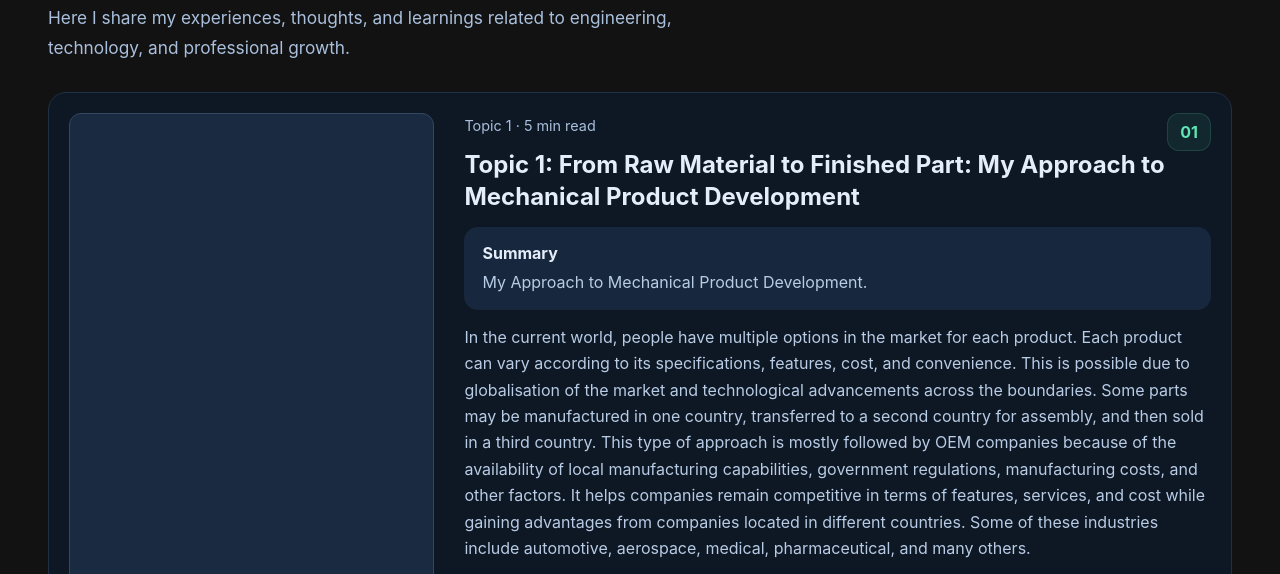
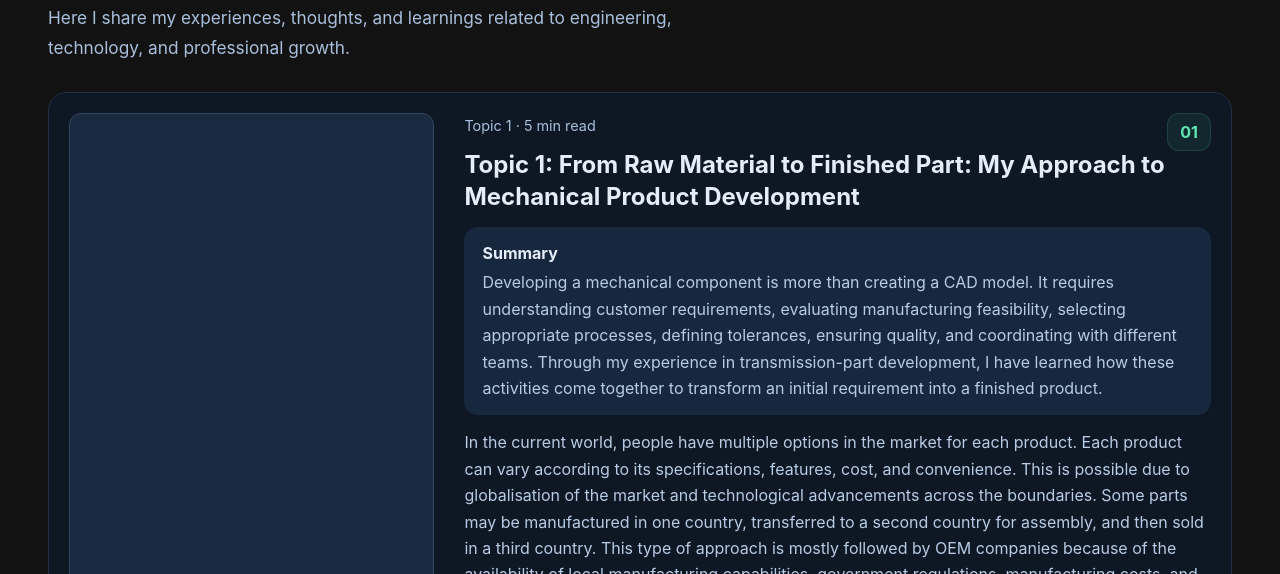
Before and after one commit to avinashnarode26-alt/Portfolio, a plain HTML site: page perspective.html in a window 1280 px wide. Shown: the part 148-722 px from the top of the page. Drawn offline with Linux system fonts and the light colour scheme.

Commit message:
Summery added
Expanded the summary of mechanical product development to include key aspects of the process.

```diff
--- a/perspective.html
+++ b/perspective.html
@@ -193,7 +193,7 @@
 
         <div class="article-summary">
           <strong>Summary</strong>
-          <p>My Approach to Mechanical Product Development.</p>
+          <p>Developing a mechanical component is more than creating a CAD model. It requires understanding customer requirements, evaluating manufacturing feasibility, selecting appropriate processes, defining tolerances, ensuring quality, and coordinating with different teams. Through my experience in transmission-part development, I have learned how these activities come together to transform an initial requirement into a finished product.</p>
         </div>
 
         <p class="article-excerpt">
```
